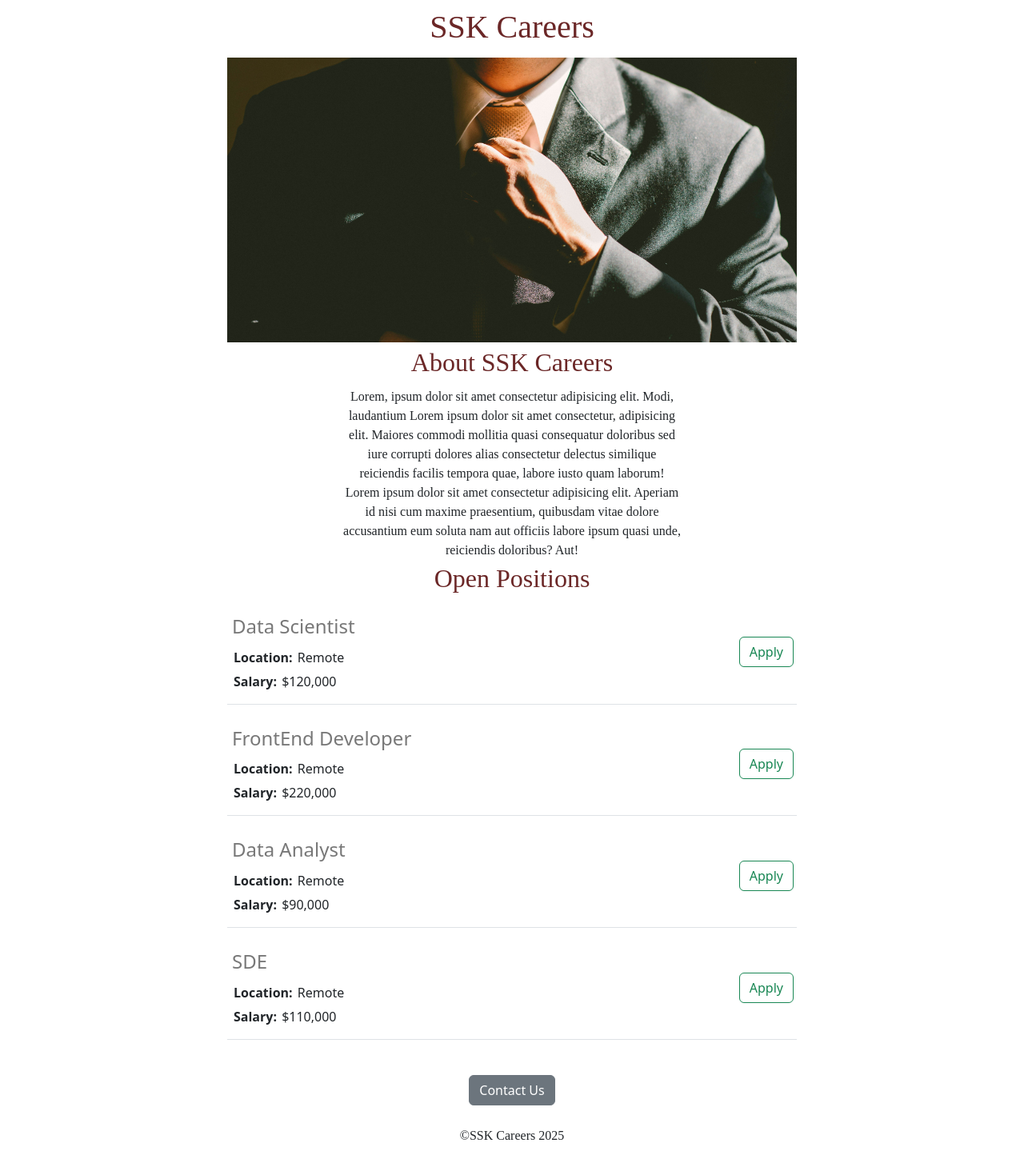
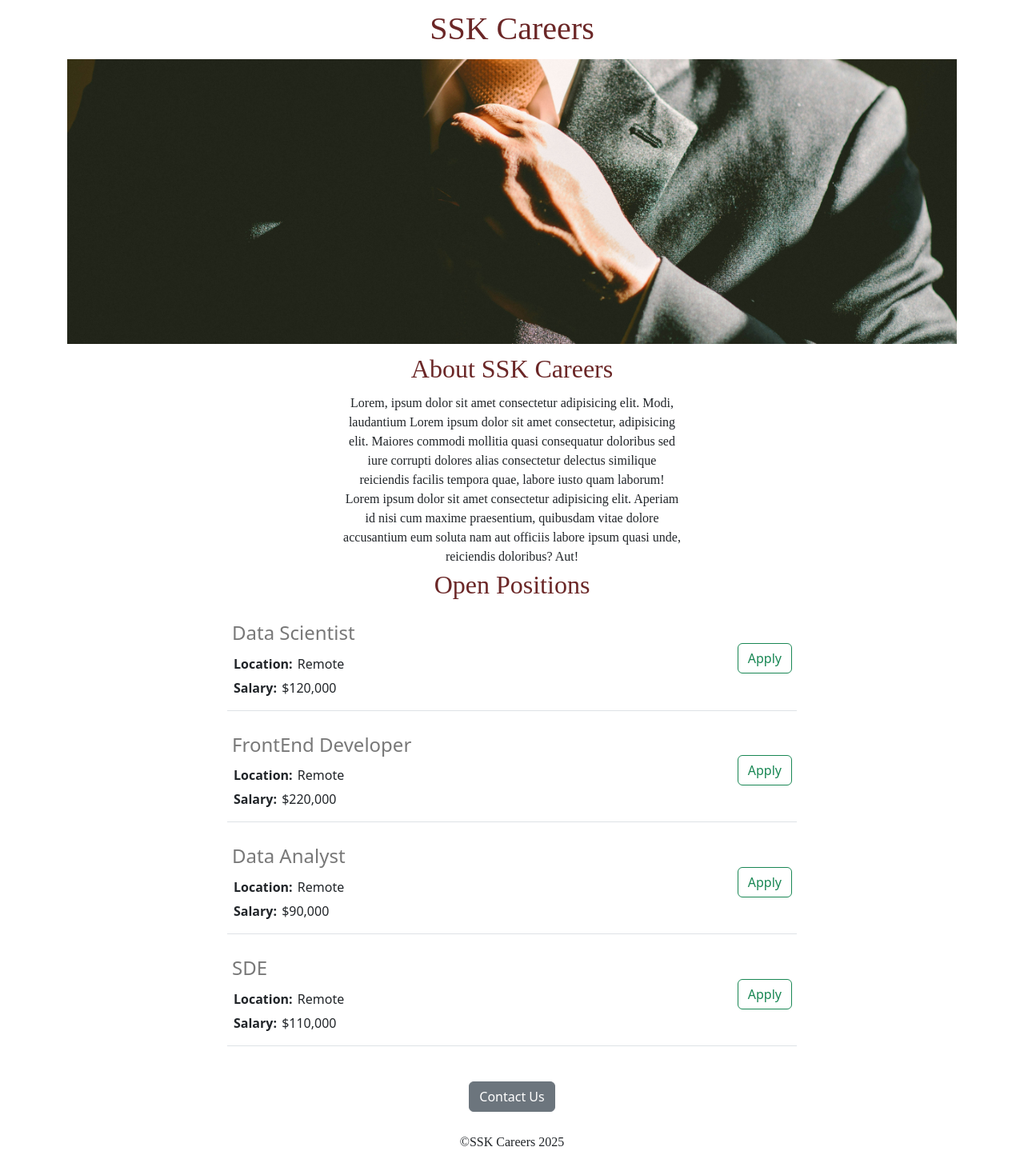
Before and after one commit to Shreyakulkarni132/Flask-JobPortal-Website, a Flask app: page / in a window 1280 px wide. Shown: the whole page at 80% size. Before the commit the page ends 1425 px from the top, so only its background shows below. Run offline with Flask 3, Linux system fonts and the light colour scheme.

Commit message:
Update index.html

```diff
--- a/templates/index.html
+++ b/templates/index.html
@@ -65,17 +65,18 @@
 </head>
 
 <body>
+    <div class="container">
+        <h1>SSK Careers</h1>
+        <img id="banner" src="./static/homeimg.jpg" alt="home image">
+    </div>
     <div class="main-content">
-        <h1>SSK Careers</h1>
-
-        <img id="banner" src="./static/homeimg.jpg" alt="home image">
-
         <h2>About SSK Careers</h2>
         <p>Lorem, ipsum dolor sit amet consectetur adipisicing elit. Modi, laudantium Lorem ipsum dolor sit amet
             consectetur, adipisicing elit. Maiores commodi mollitia quasi consequatur doloribus sed iure corrupti
             dolores alias consectetur delectus similique reiciendis facilis tempora quae, labore iusto quam laborum!
             Lorem ipsum
-            dolor sit amet consectetur adipisicing elit. Aperiam id nisi cum maxime praesentium, quibusdam vitae dolore
+            dolor sit amet consectetur adipisicing elit. Aperiam id nisi cum maxime praesentium, quibusdam vitae
+            dolore
             accusantium eum soluta nam aut officiis labore ipsum quasi unde, reiciendis doloribus? Aut!</p>
 
         <h2>Open Positions</h2>
@@ -97,14 +98,20 @@
                 </div>
 
                 <div>
-                    <button type="button" class="btn btn-outline-success">Apply</button>
+                    <a
+                        href="mailto:jobapplications@sskcareers.com?subject=Application%20for%20{{job['title']}}&body=My%20name%3A%20%3C%3Cyour%20name%20here%3E%3E%0Aresume%3A%20%3C%3Cyour%20resume%20file%3E%3E%0Alinkedin%3A%20%3C%3Cyour%20linkedin%3E%3E">
+                        <button type="button" class="btn btn-outline-success">Apply</button>
+                    </a>
                 </div>
             </div>
             {% endfor %}
         </div>
 
         <div class="text-center mt-4">
-            <button id="btn1" class="btn btn-secondary">Contact Us</button>
+            <a
+                href="mailto:jobapplications@sskcareers.com?subject=Inquiry%20&body=%3C%3Ctype%20your%20question%20here%3E%3E">
+                <button id="btn1" class="btn btn-secondary">Contact Us</button>
+            </a>
         </div>
 
         <div class="footer">
```
